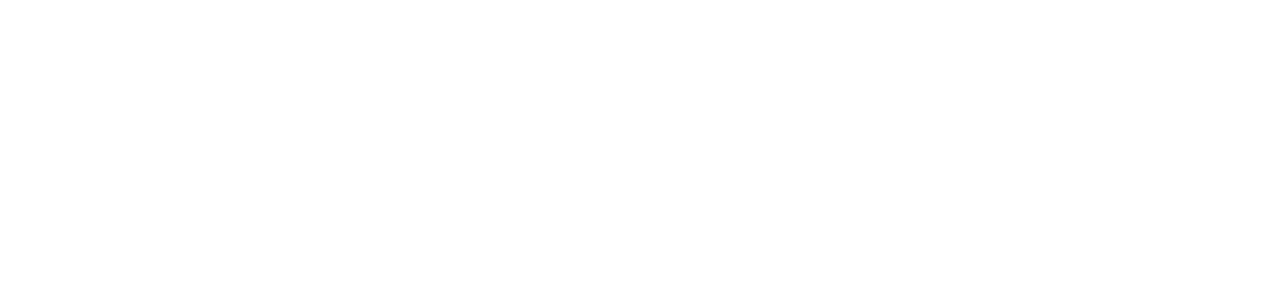
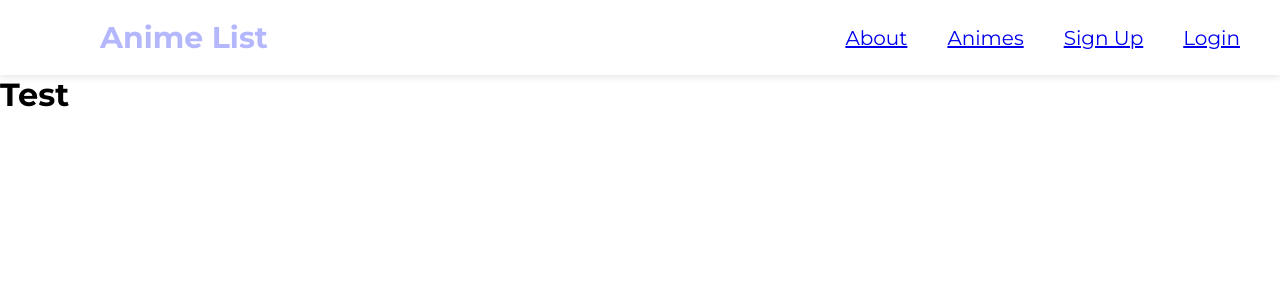
Before and after one commit to CSJLU/anime-list-project, a React (Vite) app in the folder client/: page /animeinfo in a window 1280 px wide. Before the commit this address had no page. Shown: the top 300 px of the page. Built offline with nearby package versions, Linux system fonts and the light colour scheme.

Commit message:
Add new route to an anime information component

```diff
--- a/client/src/App.jsx
+++ b/client/src/App.jsx
@@ -3,7 +3,7 @@ import About from './components/About'
 import AnimeList from './components/AnimeList'
 import Login from './components/Login'
 import SignUp from './components/SignUp'
-
+import AnimeInfo from './components/AnimeInfo'
 import './index.css'
 import { BrowserRouter as Router, Route, Routes, Link } from 'react-router-dom'
 
@@ -17,6 +17,7 @@ function App() {
             <Route path="/anime" element={<AnimeList />}/>
             <Route path="/signup" element={<SignUp />}/>
             <Route path="/login" element={<Login />}/>
+            <Route path="/animeinfo" element={<AnimeInfo />}/>
           </Routes>
         </Router>
       </div>
--- /dev/null
+++ b/client/src/components/AnimeInfo.jsx
@@ -0,0 +1,13 @@
+import React from 'react'
+import Header from './Header'
+
+const AnimeInfo = () => {
+    return (
+        <div>
+            <Header />
+            <h1>Test</h1>
+        </div>
+    )
+}
+
+export default AnimeInfo
--- a/client/src/components/AnimeList.jsx
+++ b/client/src/components/AnimeList.jsx
@@ -22,6 +22,7 @@ const AnimeList = () => {
             <h1>Test</h1>
             <h1> {animeData.data.title} </h1>
             <h1> {animeData.data.synopsis} </h1>
+            <a href="/animeinfo">View more</a>
         </div>
     )
 }
```
